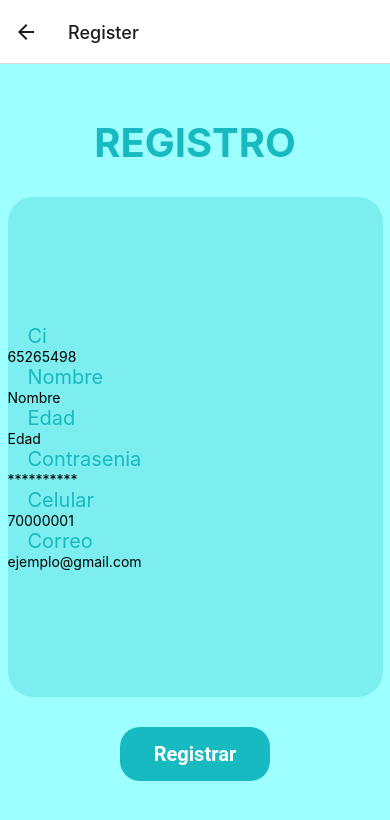
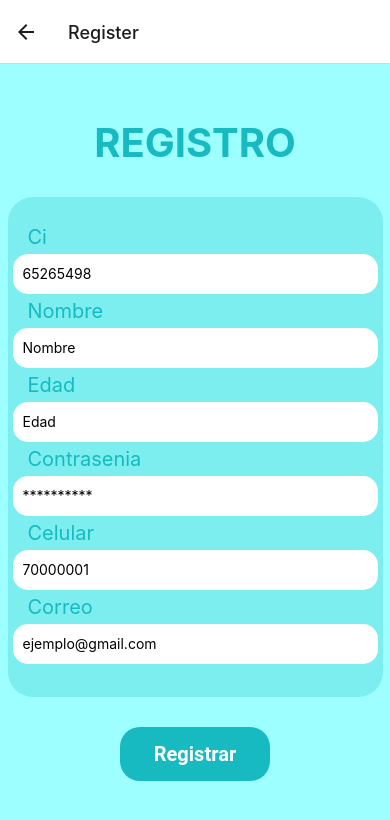
Before and after one commit to juanAriel/app-adoptame, a React Native app: screen /Register in a window 390 px wide. Shown: the top 820 px of the page. Built offline with nearby package versions, Linux system fonts and the light colour scheme.

Commit message:
resgistro

```diff
--- a/src/pages/register/index.tsx
+++ b/src/pages/register/index.tsx
@@ -1,5 +1,5 @@
 import React, { useState, useEffect } from "react";
-import { View, Text, TouchableOpacity, TextInput } from "react-native";
+import {  TouchableOpacity, TextInput } from "react-native";
 import styled from "styled-components/native";
 import database from "@react-native-firebase/database";
 import RegisterProps from "../welcome/interface";
@@ -34,12 +34,14 @@ const TextFormTitle = styled.Text`
   margin-left: 20px;
 `;
 
-/* const TextInput = styled(Input)`
+
+const InputText  = styled(TextInput)`
   height: 40px;
   margin: 5px;
   padding: 10px;
   background-color: #FFFFFF;
-`; */
+  border-radius: 15px;
+`
 
 const RegisterButton = styled(TouchableOpacity)`
   width: 150px;
@@ -62,11 +64,11 @@ const RegisterButtonText = styled.Text`
 `;
 
 const Register: React.FC<RegisterProps> = ({ navigation }) => {
-  const [ci, setCi] = useState("");
+  const [ci, setCi] = useState<number>(0);
   const [nombre, setNombre] = useState("");
-  const [edad, setEdad] = useState("");
+  const [edad, setEdad] = useState<number>(0);
   const [contresenia, setContresenia] = useState("");
-  const [celular, setCelular] = useState("");
+  const [celular, setCelular] = useState<number>(0);
   const [correo, setCorreo] = useState("");
 
   const registerAuthFirebase= async (correo:String, password:String)=>{
@@ -116,37 +118,56 @@ const Register: React.FC<RegisterProps> = ({ navigation }) => {
       <TextTitle>REGISTRO</TextTitle>
       <FormContainer>
         <TextFormTitle>Ci</TextFormTitle>
-        <TextInput
-          value={ci}
-          onChangeText={(text) => setCi(text)}
+        <InputText
+        value={ci === 0 ? '' : ci.toString()}
+          onChangeText={(text) => {
+            const numericValue = parseInt(text, 10);
+            if (!isNaN(numericValue)) {
+              setCi(numericValue);
+            }
+          }}
           placeholder="65265498"
+          keyboardType="numeric"
         />
         <TextFormTitle>Nombre</TextFormTitle>
-        <TextInput
+        <InputText
           value={nombre}
           onChangeText={(text) => setNombre(text)}
           placeholder="Nombre"
         />
         <TextFormTitle>Edad</TextFormTitle>
-        <TextInput
-          placeholder="Edad"
-          value={edad}
-          onChangeText={(text) => setEdad(text)}
-        />
+        <InputText
+        placeholder="Edad"
+        value={edad === 0 ? '' : edad.toString()}
+        onChangeText={(text) => {
+        const numericValue = parseInt(text, 10);
+        if (!isNaN(numericValue)) {
+          setEdad(numericValue);
+        }
+      }}
+      keyboardType="numeric"
+    />
         <TextFormTitle>Contrasenia</TextFormTitle>
-        <TextInput
+        <InputText
           value={contresenia}
           onChangeText={(text) => setContresenia(text)}
           placeholder="**********"
+          secureTextEntry
         />
         <TextFormTitle>Celular</TextFormTitle>
-        <TextInput
-          value={celular}
-          onChangeText={(text) => setCelular(text)}
-          placeholder="70000001"
-        />
+        <InputText
+      placeholder="70000001"
+      value={celular === 0 ? '' : celular.toString()}
+      onChangeText={(text) => {
+        const numericValue = parseInt(text, 10);
+        if (!isNaN(numericValue)) {
+          setCelular(numericValue);
+        }
+      }}
+      keyboardType="numeric"
+    />
         <TextFormTitle>Correo</TextFormTitle>
-        <TextInput
+        <InputText
           value={correo}
           onChangeText={(text) => setCorreo(text)}
           placeholder="ejemplo@gmail.com"
```
